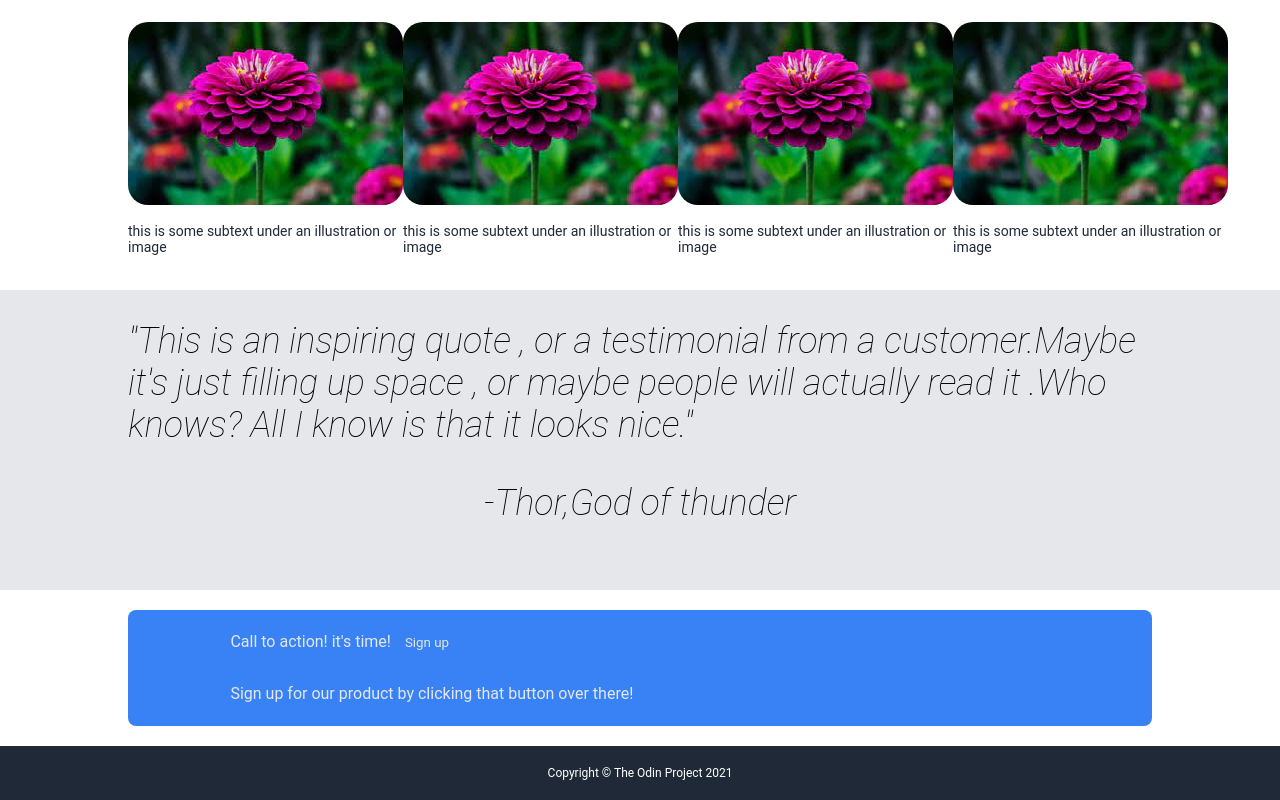
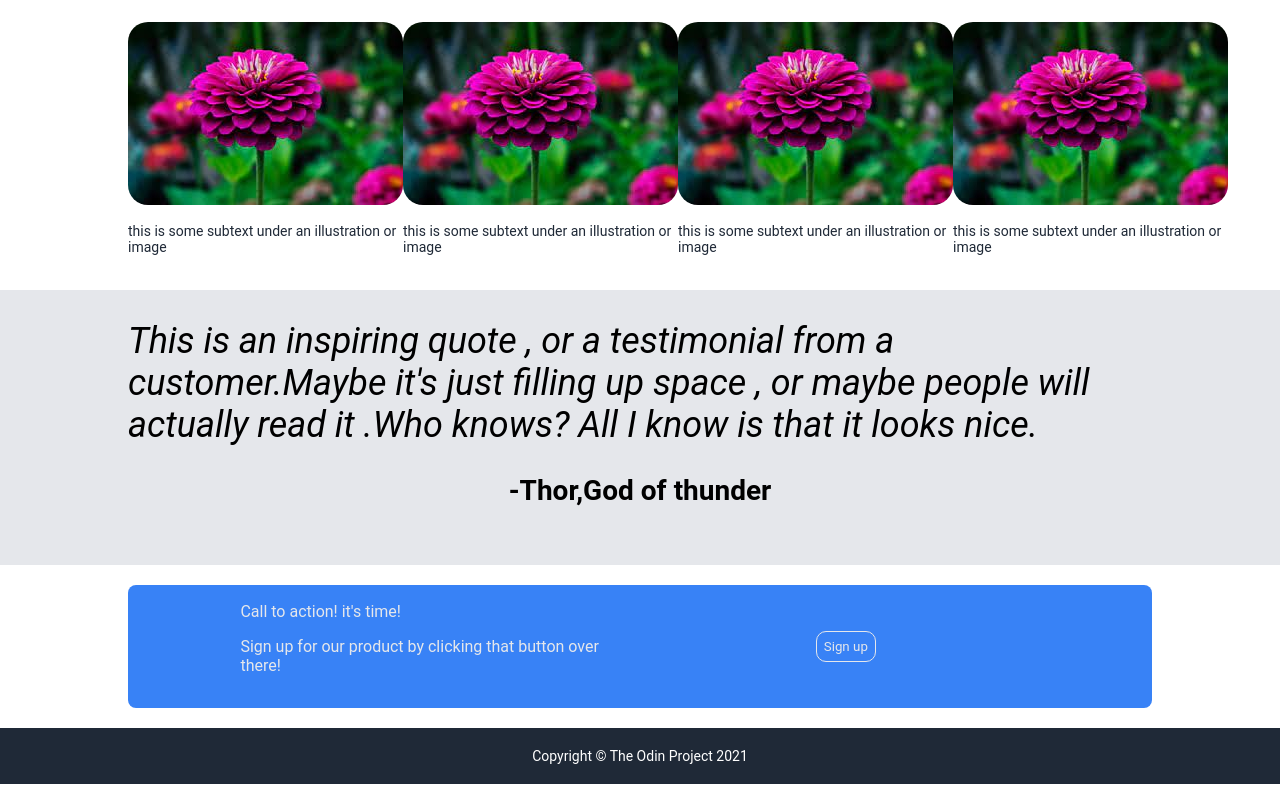
Before and after one commit to Dilip2406/landing-page, a plain HTML site: page index.html in a window 1280 px wide. Shown: the part 520-1320 px from the top of the page. Drawn offline with Linux system fonts and the light colour scheme.

Commit message:
Release Version

```diff
--- a/index.html
+++ b/index.html
@@ -55,15 +55,22 @@
         </div>
     </div>
     <div class="content3">
-        "This is an inspiring quote , or a testimonial from a customer.Maybe it's  just filling up space , or maybe people will actually read it .Who knows?
-        All I know is that it looks nice."
+        <div class="quote">This is an inspiring quote , or a testimonial from a customer.Maybe it's  just filling up space , or maybe people will actually read it .Who knows?
+        All I know is that it looks nice.
+        </div>
         <p class="author">-Thor,God of thunder</p>
     </div>
     <div class="content4">
         <div class="calltoa">
-            <span id="1">Call to action! it's time! <input type="button" name="signup" value="Sign up" class="inp inp1"> </span>
+            <div class="cta1">
+            Call to action! it's time!
             <p id="2">Sign up for our product by clicking that button over there!</p>
+            </div>
+            <div class="cta2">
+                <input type="button" name="signup" value="Sign up" class="inp2">
+            </div>
         </div>
+
     </div>
     <div class="footer">
         Copyright   &copy;  The Odin Project 2021
--- a/style.css
+++ b/style.css
@@ -118,15 +118,16 @@ img{
     justify-content: center;
     align-items: center;
     flex-direction:column;
-    font-size: 36px;
-    font-style: italic;
-    font-weight: lighter;
+
+
 }
+
+
 
 .content4{
     padding-left: 10%;
     padding-right: 10%;
-    color: #E5E7EB
+    color: #E5E7EB;
 
 
 }
@@ -139,22 +140,49 @@ img{
     margin-top: 20px;
     margin-bottom: 20px;
     border-radius:8px;
+    display: flex;
+    justify-content: center;
+
 
 
 }
-.inp.inp1{
-    justify-self: flex-end;
-
+.cta1{
+    flex:1;
+    padding: 10px;
 
 }
+.cta2{
+    flex:1;
+    display: flex;
+    justify-content: center;
+    align-self: center;
+}
+.inp2{
+    background-color:#3882F6;
+    border:1px solid #E5E7EB;
+    border-radius:10px;
+    color: #E5E7EB;
+    padding:7px;
+    margin:8px;
+    margin-left: 0;
+
+}
+
 #1{
     display: flex;
     margin-top: 0;
 
 }
-#2
-{
 
+.quote{
+    font-size: 36px ;
+    font-style:italic;
+
+
+}
+.author{
+    font-size: 28px;
+    font-weight: bolder;
 }
 .footer{
     text-align: center;
@@ -163,5 +191,5 @@ img{
     margin:auto 0;
     padding-top: 20px;
     padding-bottom: 20px;
-    font-size: 12px;
+    font-size: 14px;
 }
```
